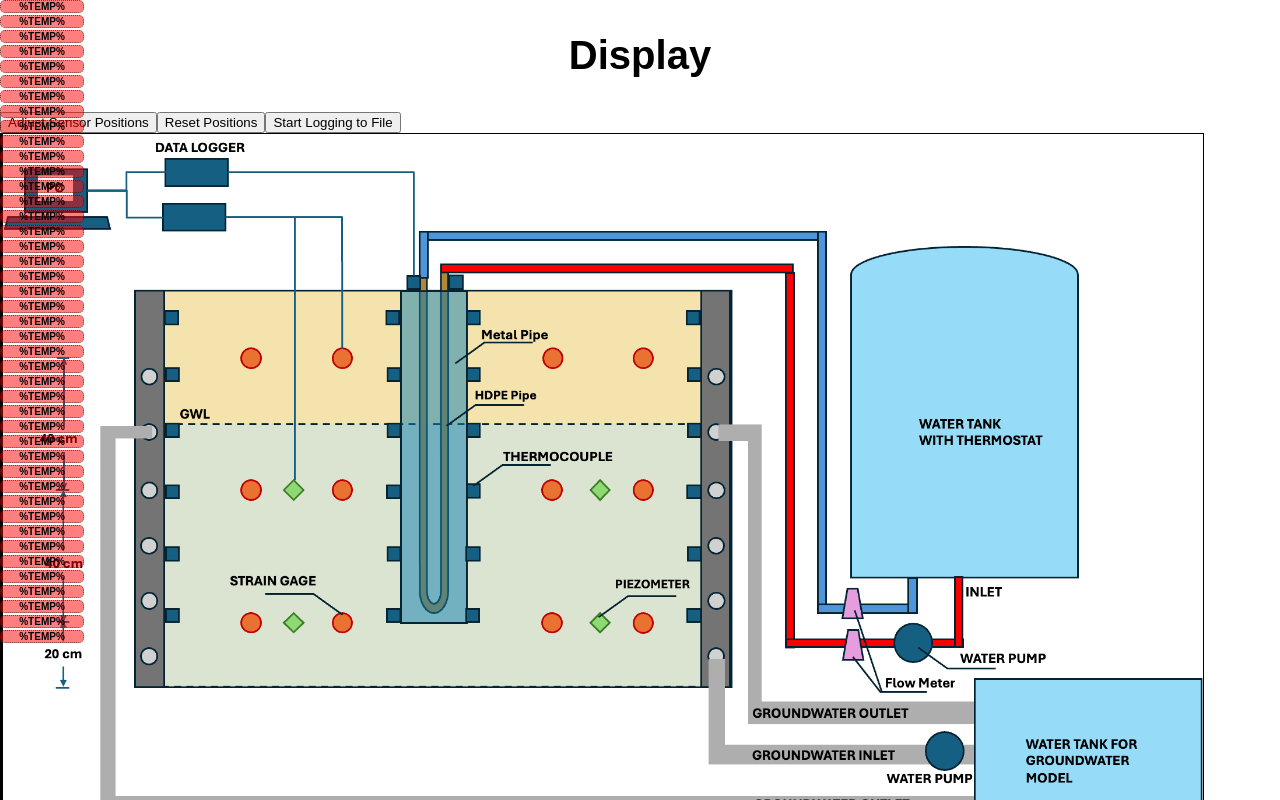
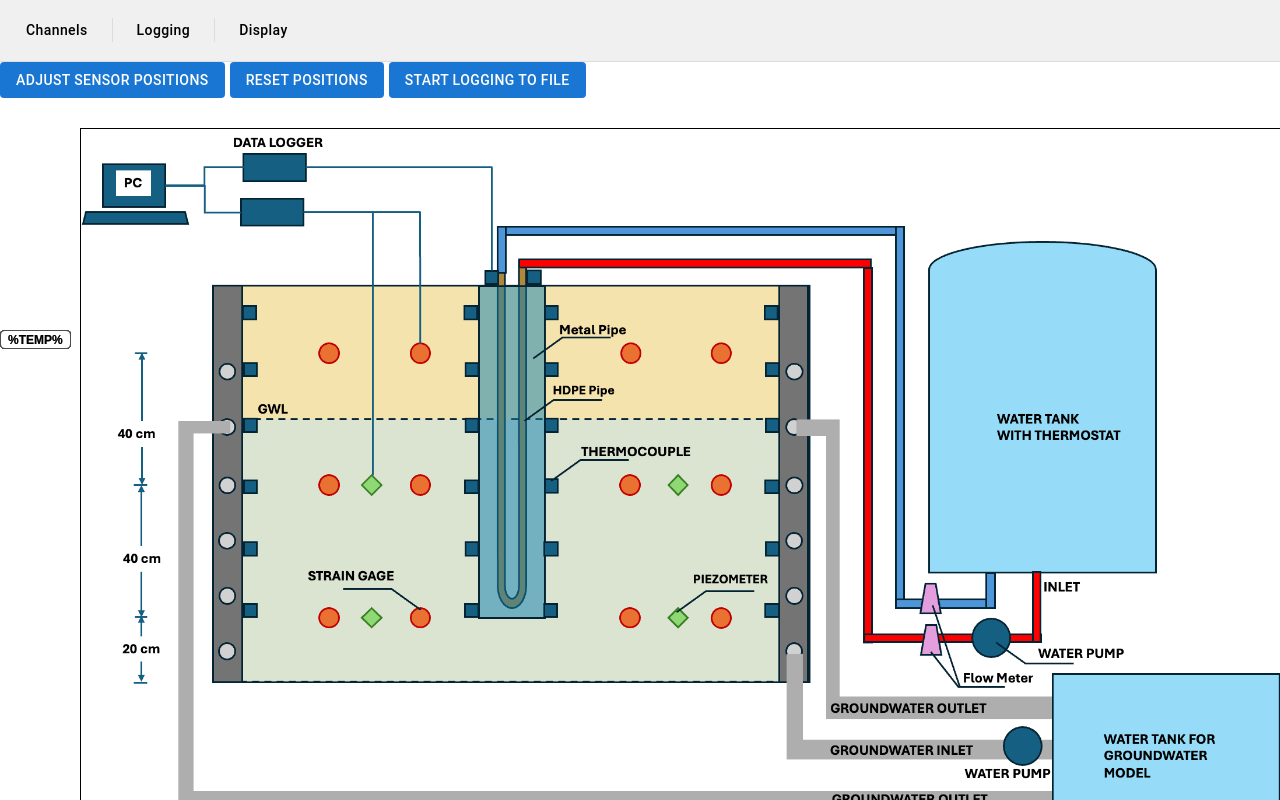
Before and after one commit to sphere-bit/logger, a React (Create React App) app: page / in a window 1280 px wide. Shown: the top 800 px of the page. Built offline with nearby package versions, Linux system fonts and the light colour scheme; no server answers.

Commit message:
Add navbar

```diff
--- a/package.json
+++ b/package.json
@@ -4,6 +4,9 @@
   "type": "module",
   "private": true,
   "dependencies": {
+    "@emotion/react": "^11.13.0",
+    "@emotion/styled": "^11.13.0",
+    "@mui/material": "^5.16.5",
     "@serialport/parser-readline": "^12.0.0",
     "@testing-library/jest-dom": "^5.17.0",
     "@testing-library/react": "^13.4.0",
--- a/src/App.js
+++ b/src/App.js
@@ -3,16 +3,18 @@ import { BrowserRouter, Routes, Route } from 'react-router-dom';
 import Channels from './pages/Channels.js';
 import Logging from './pages/Logging.js';
 import Display from './pages/Display.js';
+import Navbar from './components/Navbar.js';
 
 const App = () => {
   return (
     <div className='app'>
       <BrowserRouter>
+        <Navbar></Navbar>
         <Routes>
           <Route path='/' element={<Display />} />
-          <Route path='/channels' component={<Channels/>} />
-          <Route path='/logging' component={<Logging/>} />
-          <Route path='/display' component={<Display/>} />
+          <Route path='/channels' element={<Channels />} />
+          <Route path='/logging' element={<Logging />} />
+          <Route path='/display' element={<Display />} />
         </Routes>
       </BrowserRouter>
     </div>
--- a/src/components/ChartTemperature.js
+++ b/src/components/ChartTemperature.js
@@ -79,7 +79,6 @@ const ChartTemperature = ({ sensorTemps, selectedSensors }) => {
 
   return (
     <div className="chart-container">
-      <h2>DS18B20 Temperature Sensor</h2>
       <div id="chart-temperature" ref={chartRef}></div>
     </div>
   );
--- a/src/components/Navbar.js
+++ b/src/components/Navbar.js
@@ -1,16 +1,90 @@
 import React from 'react';
-import { Link } from 'react-router-dom';
-import '../styles/nav.css';
+import { Link, useLocation } from 'react-router-dom';
+import { Button, Box } from '@mui/material';
 
 const Navbar = () => {
+  const location = useLocation();
+  const currentPath = location.pathname;
+
   return (
-    <nav className="nav-bar">
-      <Link to="/channels" className="nav-button">Channels</Link>
-      <div className="separator"></div>
-      <Link to="/logging" className="nav-button">Logging</Link>
-      <div className="separator"></div>
-      <Link to="/display" className="nav-button">Display</Link>
-    </nav>
+    <Box
+      sx={{
+        display: 'flex',
+        alignItems: 'center',
+        backgroundColor: '#f0f0f0',
+        padding: '10px',
+        borderBottom: '1px solid #ddd',
+        gap: 0, // No gap between buttons
+      }}
+    >
+      <Button
+        component={Link}
+        to="/channels"
+        sx={{
+          textTransform: 'none',
+          color: currentPath === '/channels' ? '#fff' : 'inherit',
+          backgroundColor: currentPath === '/channels' ? '#007bff' : 'transparent',
+          padding: '8px 16px',
+          margin: 0,
+          '&:hover': {
+            textDecoration: 'none',
+            backgroundColor: currentPath === '/channels' ? '#0056b3' : '#ddd',
+          },
+        }}
+      >
+        Channels
+      </Button>
+      <Box
+        sx={{
+          width: '1px',
+          height: '24px', // Adjust height to fit the button
+          backgroundColor: '#ddd',
+          margin: '0 8px', // Adjust spacing around the separator
+        }}
+      />
+      <Button
+        component={Link}
+        to="/logging"
+        sx={{
+          textTransform: 'none',
+          color: currentPath === '/logging' ? '#fff' : 'inherit',
+          backgroundColor: currentPath === '/logging' ? '#007bff' : 'transparent',
+          padding: '8px 16px',
+          margin: 0,
+          '&:hover': {
+            textDecoration: 'none',
+            backgroundColor: currentPath === '/logging' ? '#0056b3' : '#ddd',
+          },
+        }}
+      >
+        Logging
+      </Button>
+      <Box
+        sx={{
+          width: '1px',
+          height: '24px', // Adjust height to fit the button
+          backgroundColor: '#ddd',
+          margin: '0 8px', // Adjust spacing around the separator
+        }}
+      />
+      <Button
+        component={Link}
+        to="/display"
+        sx={{
+          textTransform: 'none',
+          color: currentPath === '/display' ? '#fff' : 'inherit',
+          backgroundColor: currentPath === '/display' ? '#007bff' : 'transparent',
+          padding: '8px 16px',
+          margin: 0,
+          '&:hover': {
+            textDecoration: 'none',
+            backgroundColor: currentPath === '/display' ? '#0056b3' : '#ddd',
+          },
+        }}
+      >
+        Display
+      </Button>
+    </Box>
   );
 };
 
--- a/src/components/SensorItem.js
+++ b/src/components/SensorItem.js
@@ -1,19 +1,12 @@
 import React from 'react';
+import '../styles/main.css';
 
 const SensorItem = ({ id, temperature, top, left, onMouseDown, onClick }) => {
   return (
     <div
       id={id}
       className='sensor-item'
-      style={{
-        position: 'absolute',
-        top: `${top}px`,
-        left: `${left}px`,
-        backgroundColor: 'rgba(255, 0, 0, 0.5)', // Example style
-        padding: '5px',
-        borderRadius: '5px',
-        cursor: 'pointer',
-      }}
+      style={{ top: `${top}px`, left: `${left}px` }}
       onMouseDown={onMouseDown}
       onClick={(e) => {
         e.stopPropagation(); // Prevent interference from other elements
--- a/src/components/ThermalBox.js
+++ /dev/null
@@ -1,12 +0,0 @@
-import React from 'react';
-import '../styles/main.css';
-
-const ThermalBox = () => {
-  return (
-    <div className="thermal-box">
-      <img src="images/thermalBox.png" alt="Thermal Box" className="thermal-box-img" />
-    </div>
-  );
-};
-
-export default ThermalBox;
--- a/src/pages/Channels.js
+++ b/src/pages/Channels.js
@@ -1,11 +1,68 @@
-import React from 'react';
+import React, { useEffect, useState } from 'react';
+import io from 'socket.io-client';
+import { Table, TableBody, TableCell, TableContainer, TableHead, TableRow, Paper } from '@mui/material';
+
+// Configure your socket connection
+const socket = io(`http://localhost:${8081}`);
 
 const Channels = () => {
+  const [sensorData, setSensorData] = useState({});
+  const [selectedSensors, setSelectedSensors] = useState(new Set()); // Replace with your method of tracking active sensors
+
+  useEffect(() => {
+    // Event listener for receiving sensor data
+    socket.on('serial-data', (dataString) => {
+      const parsedData = parseSensorData(dataString);
+      setSensorData((prevData) => {
+        // Update existing data with new sensor readings
+        const updatedData = { ...prevData };
+        Object.keys(parsedData).forEach(sensorName => {
+          updatedData[sensorName] = parsedData[sensorName];
+        });
+        return updatedData;
+      });
+    });
+
+    return () => {
+      socket.off('serial-data');
+    };
+  }, []);
+
+  const parseSensorData = (dataString) => {
+    const [date, time, ...temps] = dataString.split(',');
+    const sensorData = {};
+    temps.forEach((temp, index) => {
+      const cleanedTemp = temp.trim().replace('°C', '');
+      const temperature = parseFloat(cleanedTemp);
+      sensorData[`sensor${index + 1}`] = temperature;
+    });
+    return sensorData;
+  };
+
+  // Determine if a sensor is active (replace with your logic)
+  const isSensorActive = (sensorName) => selectedSensors.has(sensorName);
+
   return (
-    <div>
-      <h2>Channels</h2>
-      {/* Channels content here */}
-    </div>
+    <TableContainer component={Paper}>
+      <Table>
+        <TableHead>
+          <TableRow>
+            <TableCell>Sensor Name</TableCell>
+            <TableCell>Temperature</TableCell>
+            <TableCell>Active</TableCell>
+          </TableRow>
+        </TableHead>
+        <TableBody>
+          {Object.keys(sensorData).map((sensorName) => (
+            <TableRow key={sensorName}>
+              <TableCell>{sensorName}</TableCell>
+              <TableCell>{sensorData[sensorName]} °C</TableCell>
+              <TableCell>{isSensorActive(sensorName) ? 'Yes' : 'No'}</TableCell>
+            </TableRow>
+          ))}
+        </TableBody>
+      </Table>
+    </TableContainer>
   );
 };
 
--- a/src/pages/Display.js
+++ b/src/pages/Display.js
@@ -2,10 +2,11 @@ import React, { useEffect, useState } from 'react';
 import io from 'socket.io-client';
 import FileSaver from 'file-saver';
 import SidePanel from '../components/SidePanel.js';
-import ThermalBox from '../components/ThermalBox.js';
+// import ThermalBox from '../components/ThermalBox.js';
 import ChartTemperature from '../components/ChartTemperature.js';
 import SensorItem from '../components/SensorItem.js';
 import useDraggable from '../hooks/useDraggable.js';
+import { Button } from '@mui/material';
 
 const socket = io(`http://localhost:${8081}`);
 
@@ -64,16 +65,6 @@ const Display = () => {
       sensorData[`sensor${index + 1}`] = temperature;
     });
     return sensorData;
-  };
-
-  const handleToggleLogging = () => {
-    setIsLogging(!isLogging);
-    if (!isLogging && fileName) {
-      const blob = new Blob([JSON.stringify(data)], {
-        type: 'text/plain;charset=utf-8',
-      });
-      FileSaver.saveAs(blob, `${fileName}.txt`);
-    }
   };
 
   const handleAdjustPositions = () => {
@@ -139,7 +130,7 @@ const Display = () => {
       const updatedPositions = {};
       Array.from({ length: 43 }, (_, index) => {
         updatedPositions[`b${index + 1}`] = {
-          top: index * 16, // Update top value based on index
+          top: index * 22, // Update top value based on index
           left: 0, // Default left value
         };
       });
@@ -201,14 +192,16 @@ const Display = () => {
     document.getElementById('toggle-save-button').textContent =
       'Start Logging to File';
     socket.off('serial-data', collectSensorData);
-    saveDataToFile();
+    await saveDataToFile();
   };
 
   return (
-    <div>
-      <h2>Display</h2>
-      <button
+    <div className='main-container'>
+      <div className='flex-container'>
+        <Button
           id='toggle-button'
+          variant='contained'
+          disableElevation
           onClick={() => {
             handleAdjustPositions();
           }}
@@ -216,13 +209,20 @@ const Display = () => {
           {isAdjustingPositions
             ? 'Lock Sensor Positions'
             : 'Adjust Sensor Positions'}
-      </button>
-      <button id='reset-button' onClick={resetSensorPositions}>
+        </Button>
+        <Button
+          id='reset-button'
+          variant='contained'
+          disableElevation
+          onClick={resetSensorPositions}
+        >
           Reset Positions
-      </button>
+        </Button>
         <input id='file-name' type='text' placeholder='Enter file name' />
-      <button
+        <Button
           id='toggle-save-button'
+          variant='contained'
+          disableElevation
           onClick={() => {
             if (isSavingData) {
               stopSavingData();
@@ -232,25 +232,20 @@ const Display = () => {
           }}
         >
           Start Logging to File
-      </button>
-      <div className='flex-container'>
-        <SidePanel
-          onToggleLogging={handleToggleLogging}
-          fileName={fileName}
-          setFileName={setFileName}
+        </Button>
+      </div>
+      <img
+        src='images/thermalBox.png'
+        alt='Thermal Box'
+        className='thermal-box-img'
       />
-        <ThermalBox sensors={data} />
-      </div>
-      <div
-        className='sensor-container'
-        style={{ position: 'absolute', top: 0, left: 0 }}
-      >
+      <div className='sensor-container'>
         {Array.from({ length: 43 }, (_, index) => (
           <SensorItem
             key={index}
             id={`b${index + 1}`}
             temperature={sensorTemps[`sensor${index + 1}`]}
-            top={positions[`b${index + 1}`]?.top || index * 15}
+            top={positions[`b${index + 1}`]?.top}
             left={positions[`b${index + 1}`]?.left || 0}
             onMouseDown={
               isAdjustingPositions
@@ -261,6 +256,7 @@ const Display = () => {
           />
         ))}
       </div>
+
       <ChartTemperature
         sensorTemps={sensorTemps}
         selectedSensors={Array.from(selectedSensors)}
--- a/src/styles/main.css
+++ b/src/styles/main.css
@@ -7,14 +7,14 @@
   font-weight: 800;
   font-family: Arial, Helvetica, sans-serif;
   top: 210px;
-  font-size: 10px;
+  font-size: 12px;
   left: 320px;
-  background: rgba(255, 255, 255, 0.50);
+  background: rgba(255, 255, 255, 0.5);
   border-radius: 5px;
-  border: 1px dotted rgba(0, 0, 0, 0.537);
+  border: 1px solid rgba(0, 0, 0, 0.537);
   padding: 7px;
-  width: 72px;
-  height: 1px;
+  width: auto;
+  height: 3px;
   display: flex;
   justify-content: center;
   align-items: center;
@@ -30,13 +30,6 @@
   cursor: grabbing;
 }
 
-
-h2 {
-  font-family: Arial;
-  font-size: 2.5rem;
-  text-align: center;
-}
-
 .thermal-box {
   display: flex;
   position: relative;
@@ -45,8 +38,11 @@ h2 {
 }
 
 .thermal-box-img {
+  margin-left: 80px;
+  margin-top: 30px;
   width: 1200px;
   height: 792px;
+  position: sticky;
   border: black .5px solid;
 }
 
@@ -67,10 +63,6 @@ img {
   -webkit-touch-callout: none;
 }
 
-.flex-container {
-  display: flex;
-}
-
 .side-panel {
   border: 1px solid black;
   background-color: #86afc7;
@@ -83,3 +75,27 @@ img {
 #sensors {
   position: relative;
 }
+
+.main-container {
+  display: flex;
+  flex-direction: column;
+}
+
+.flex-container {
+  display: flex;
+  gap: 5px;
+  justify-content: left;
+}
+
+.thermal-box-container {
+  position: relative;
+  width: 100%;
+  height: auto;
+}
+
+.sensor-container {
+  top: 120px;
+  position: absolute;
+  display: flex;
+  flex-wrap: wrap;
+}
```
Also changed, not shown: src/positions.json (+47 -47 lines), 1 other file (tests, documents, lock files or other folders). Lines whose indentation alone changed are shown as unchanged.
